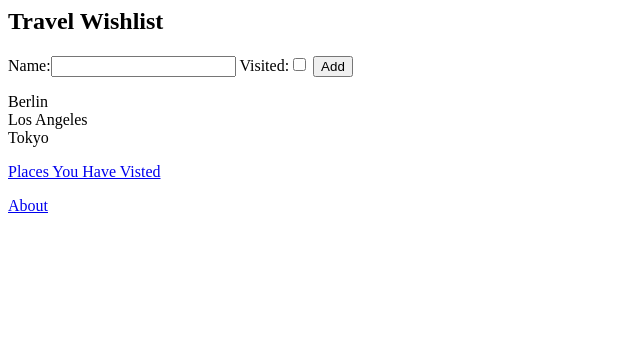
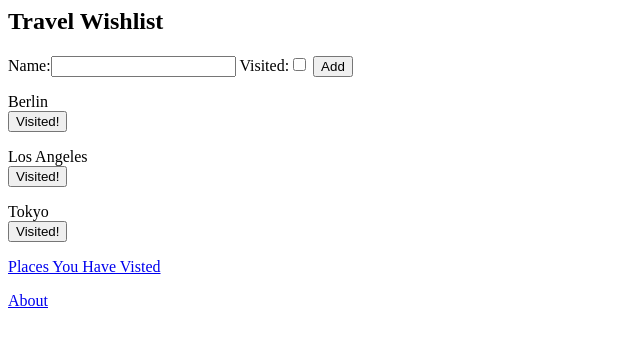
Before and after one commit to mtlynchjr/TravelWishlist, a Django app: page / in a window 1280 px wide. Shown: the top 347 px of the page, without its empty margins (0-640 px from the left). Run offline with Django 3.2, Linux system fonts and the light colour scheme; data comes from the database, SQL or seed files in the repository.

Commit message:
404 in progress. Non functional

```diff
--- a/wishlist/travel_wishlist/templates/travel_wishlist/wishlist.html
+++ b/wishlist/travel_wishlist/templates/travel_wishlist/wishlist.html
@@ -10,6 +10,12 @@
 
 <div>
     {{ place.name }}
+
+    <form method="POST" action="{% url 'place_was_visited' place.pk %}">
+        {% csrf_token %}
+        <button>Visited!</button>
+    </form>
+
 </div>
 
 {% empty %}
--- a/wishlist/travel_wishlist/urls.py
+++ b/wishlist/travel_wishlist/urls.py
@@ -4,5 +4,6 @@ from . import views
 urlpatterns = [
     path('', views.place_list, name='place_list'),
     path('visited' , views.places_visited , name='places_visited'),
+    path('place/<int:place_pk>/was_visited' , views.place_was_visited, name='place_was_visited'),
     path('about' , views.about , name='about')
 ]
--- a/wishlist/travel_wishlist/views.py
+++ b/wishlist/travel_wishlist/views.py
@@ -1,4 +1,4 @@
-from django.shortcuts import render, redirect
+from django.shortcuts import render, redirect, get_object_or_404
 from .models import Place
 from .forms import NewPlaceForm
 
@@ -19,6 +19,15 @@ def places_visited(request):
     visited = Place.objects.filter(visited=True).order_by('name')
     return render(request, 'travel_wishlist/visited.html', {'visited' : visited})
 
+def place_was_visited(request, place_pk):
+    if request.method == 'POST':
+        # place = Place.objects.get(pk=place_pk)
+        place = get_object_or_404(Place , pk=place_pk)
+        place.visited = True
+        place.save()
+
+    return redirect('place_list')
+
 def about(request):
     author = 'Michael Lynch'
     about = 'A website to create list of places to visit.'
```
